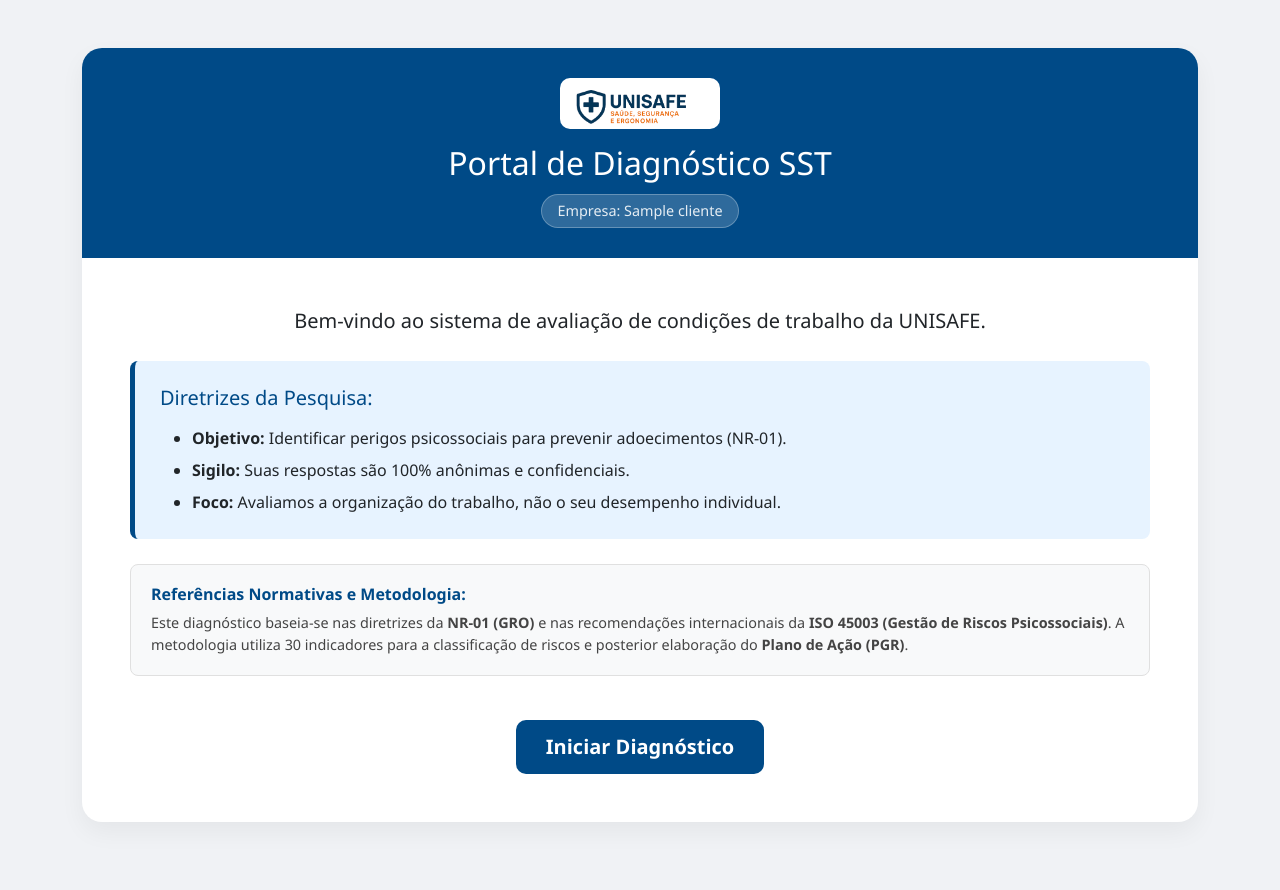
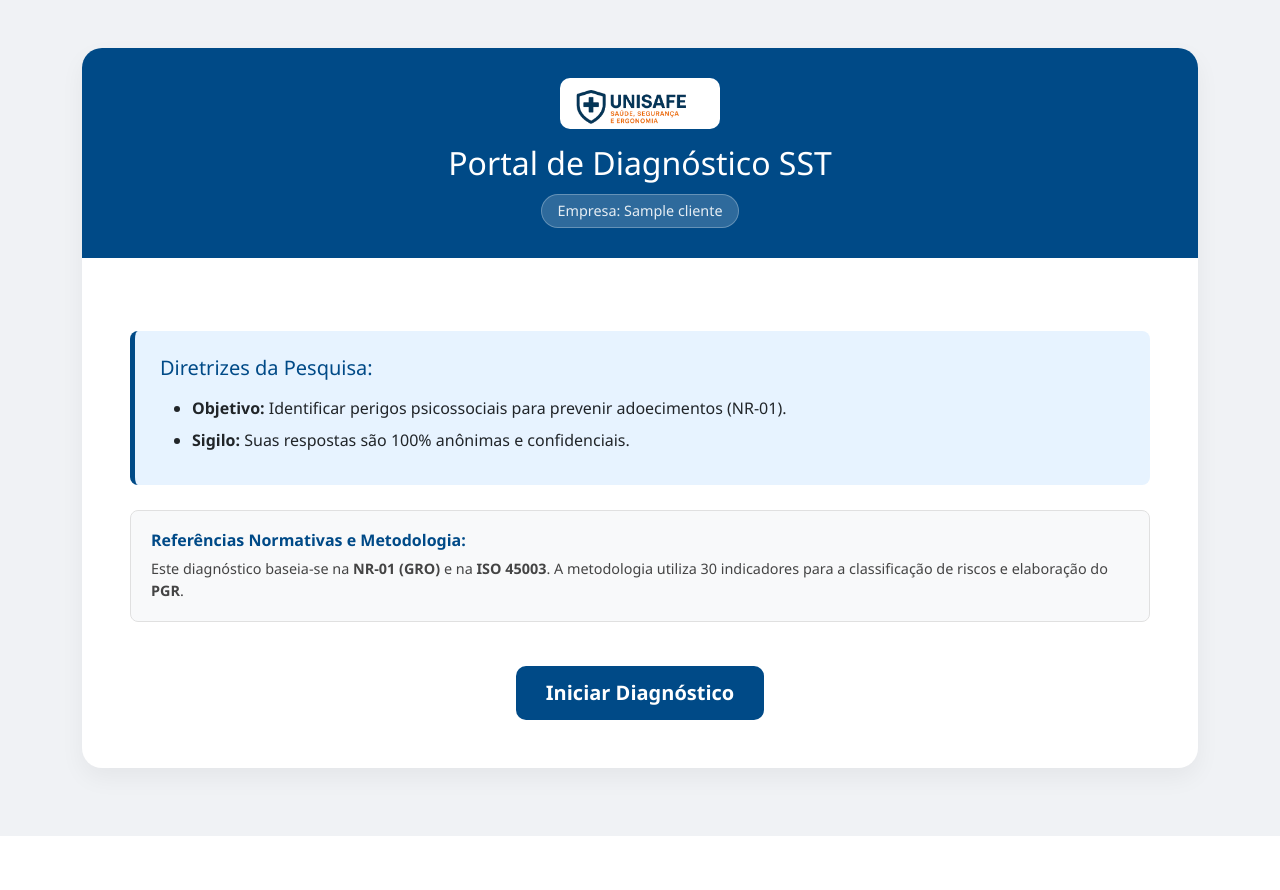
Before and after one commit to VictorITK/diagnostico-unisafe, a Flask app: template templates/index.html in a window 1280 px wide. After the commit the page ends 836 px from the top, so only its background shows below. Run offline with Flask 3, Linux system fonts and the light colour scheme; the template is opened without the code that fills it: most values are stand-ins (such as "Sample title", 1, 10 or a date in 2020).

Commit message:
Refactor index.html for clarity and structure
Removed unnecessary comments, adjusted text labels, and improved the structure of the HTML form.

```diff
--- a/templates/index.html
+++ b/templates/index.html
@@ -9,10 +9,7 @@
         body { background-color: #f0f2f5; font-family: 'Segoe UI', Tahoma, Geneva, Verdana, sans-serif; }
         .card { border-radius: 20px; border: none; box-shadow: 0 10px 25px rgba(0,0,0,0.05); overflow: hidden; margin-bottom: 20px; }
         .header-unisafe { background-color: #004a87; color: white; padding: 30px; text-align: center; }
-
-        /* AJUSTE NA LOGO PARA USAR O ARQUIVO LOCAL */
         .logo-unisafe { max-width: 160px; margin-bottom: 15px; border-radius: 10px; padding: 5px; background: white; }
-
         .btn-unisafe { background-color: #004a87; color: white; font-weight: bold; border-radius: 10px; padding: 12px 30px; transition: 0.3s; text-decoration: none; display: inline-block; border: none; }
         .btn-unisafe:hover { background-color: #003366; color: white; transform: translateY(-2px); text-decoration: none; }
         .info-box { background-color: #e7f3ff; border-left: 5px solid #004a87; padding: 25px; border-radius: 8px; margin: 25px 0; text-align: left; }
@@ -30,72 +27,54 @@
 <div class="container py-5">
     <div id="tela-boas-vindas" class="card">
         <div class="header-unisafe">
-
             <img src="{{ url_for('static', filename='imagens/logo_unisafe.png') }}" alt="UNISAFE" class="logo-unisafe">
-
             <h2 class="mb-1">Portal de Diagnóstico SST</h2>
             <div class="client-tag">Empresa: {{ cliente }}</div>
         </div>
-
         <div class="p-5 text-center">
-            <p class="lead mb-4">Bem-vindo ao sistema de avaliação de condições de trabalho da <strong>UNISAFE</strong>.</p>
-
             <div class="info-box">
                 <h5 class="mb-3" style="color: #004a87;">Diretrizes da Pesquisa:</h5>
                 <ul class="mb-0">
                     <li class="mb-2"><strong>Objetivo:</strong> Identificar perigos psicossociais para prevenir adoecimentos (NR-01).</li>
                     <li class="mb-2"><strong>Sigilo:</strong> Suas respostas são 100% anônimas e confidenciais.</li>
-                    <li class="mb-0"><strong>Foco:</strong> Avaliamos a organização do trabalho, não o seu desempenho individual.</li>
                 </ul>
             </div>
-
             <div class="norm-box">
                 <h6 class="fw-bold mb-2" style="color: #004a87;">Referências Normativas e Metodologia:</h6>
-                <p class="mb-0">Este diagnóstico baseia-se nas diretrizes da <strong>NR-01 (GRO)</strong> e nas recomendações internacionais da <strong>ISO 45003 (Gestão de Riscos Psicossociais)</strong>. A metodologia utiliza 30 indicadores para a classificação de riscos e posterior elaboração do <strong>Plano de Ação (PGR)</strong>.</p>
+                <p class="mb-0">Este diagnóstico baseia-se na <strong>NR-01 (GRO)</strong> e na <strong>ISO 45003</strong>. A metodologia utiliza 30 indicadores para a classificação de riscos e elaboração do <strong>PGR</strong>.</p>
             </div>
-
             <button class="btn btn-unisafe btn-lg mt-4" onclick="iniciarPesquisa()">Iniciar Diagnóstico</button>
         </div>
     </div>
 
     <div id="tela-formulario" class="card hidden">
-        <div class="header-unisafe" style="padding: 15px;">
-            <h4 class="mb-0">Pesquisa de Bem-estar no Trabalho</h4>
-        </div>
-
+        <div class="header-unisafe" style="padding: 15px;"><h4>Pesquisa de Bem-estar</h4></div>
         <form id="form-diagnostico" class="p-4" action="/enviar" method="POST">
             <input type="hidden" name="cliente_escondido" value="{{ cliente }}">
             <input type="hidden" name="modo_escondido" value="{{ modo }}">
-
             <div class="mb-4 p-4 bg-light rounded shadow-sm">
-                <label class="form-label fw-bold">Selecione o seu Setor:</label>
+                <label class="form-label fw-bold">Seu Setor:</label>
                 <select name="setor" id="setor" class="form-select form-select-lg" required onchange="verificarPreenchimento()">
-                    <option value="">Escolha uma opção...</option>
-                    {% for s in setores %}
-                    <option value="{{ s }}">{{ s }}</option>
-                    {% endfor %}
+                    <option value="">Escolha...</option>
+                    {% for s in setores %}<option value="{{ s }}">{{ s }}</option>{% endfor %}
                 </select>
             </div>
-
             {% for q in questoes %}
             <div class="question-row">
                 <p class="fw-bold mb-3">{{ q.id }}. {{ q.texto }}</p>
                 <div class="d-flex flex-wrap gap-4">
                     {% for val, label in opcoes %}
                     <div class="form-check">
-                        <input class="form-check-input" type="radio" name="q{{ q.id }}" id="q{{ q.id }}_{{ val }}" value="{{ val }}" required onchange="verificarPreenchimento()">
-                        <label class="form-check-label" for="q{{ q.id }}_{{ val }}">{{ label }}</label>
+                        <input class="form-check-input" type="radio" name="q{{ q.id }}" value="{{ val }}" required onchange="verificarPreenchimento()">
+                        <label class="form-check-label">{{ label }}</label>
                     </div>
                     {% endfor %}
                 </div>
             </div>
             {% endfor %}
-
             <div class="mt-5">
-                <div id="aviso-preenchimento" class="alert alert-warning text-center border-0 shadow-sm">
-                    <strong>Atenção:</strong> Responda todas as 30 perguntas para habilitar o envio.
-                </div>
-                <button type="submit" id="btn-enviar" class="btn btn-success shadow-lg">Finalizar e Enviar para UNISAFE</button>
+                <div id="aviso-preenchimento" class="alert alert-warning text-center">Responda todas as 30 perguntas para enviar.</div>
+                <button type="submit" id="btn-enviar" class="btn btn-success">Finalizar e Enviar para UNISAFE</button>
             </div>
         </form>
     </div>
@@ -107,13 +86,10 @@
         document.getElementById('tela-formulario').classList.remove('hidden');
         window.scrollTo(0, 0);
     }
-
     function verificarPreenchimento() {
-        const totalQuestoes = 30; // Ajustado para o número total de perguntas
         const respondidas = document.querySelectorAll('input[type="radio"]:checked').length;
         const setor = document.getElementById('setor').value;
-
-        if (respondidas === totalQuestoes && setor !== "") {
+        if (respondidas === 30 && setor !== "") {
             document.getElementById('btn-enviar').style.display = 'block';
             document.getElementById('aviso-preenchimento').style.display = 'none';
         } else {
@@ -122,6 +98,5 @@
         }
     }
 </script>
-
 </body>
 </html>
```
